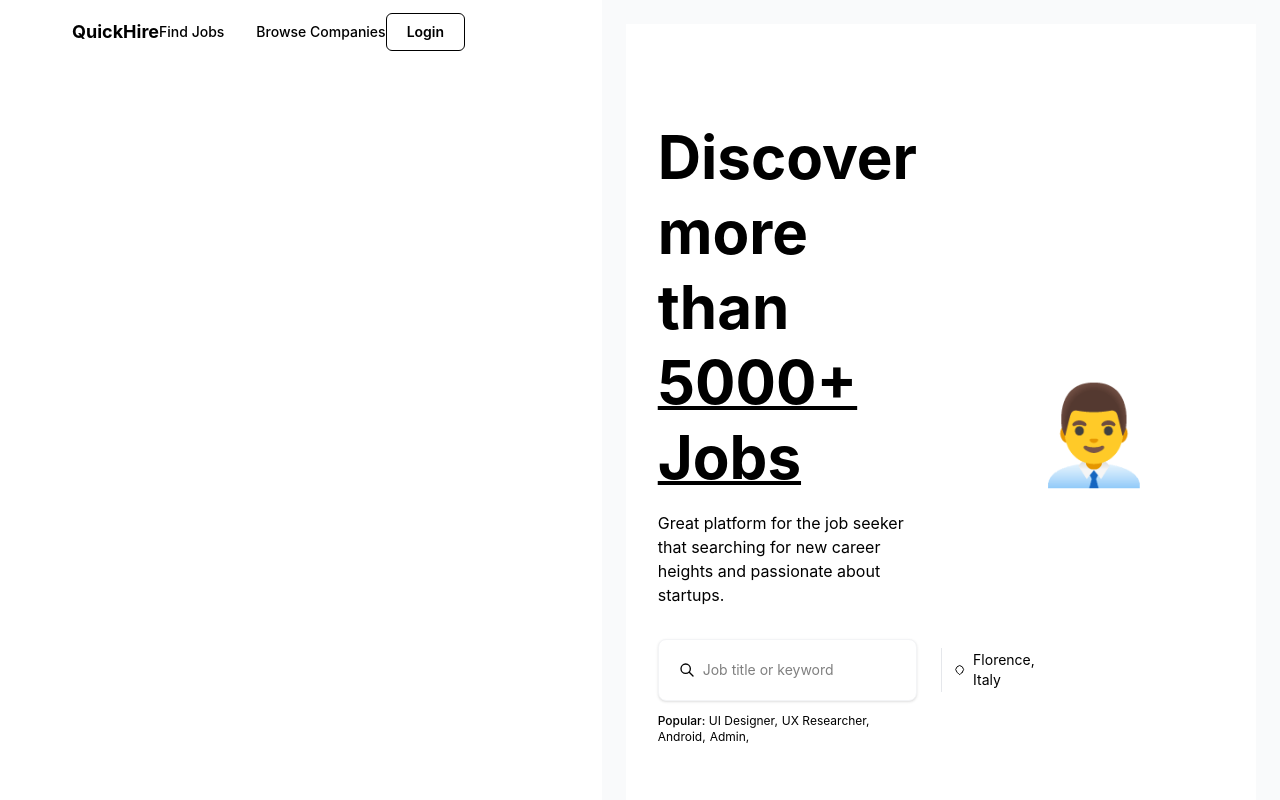
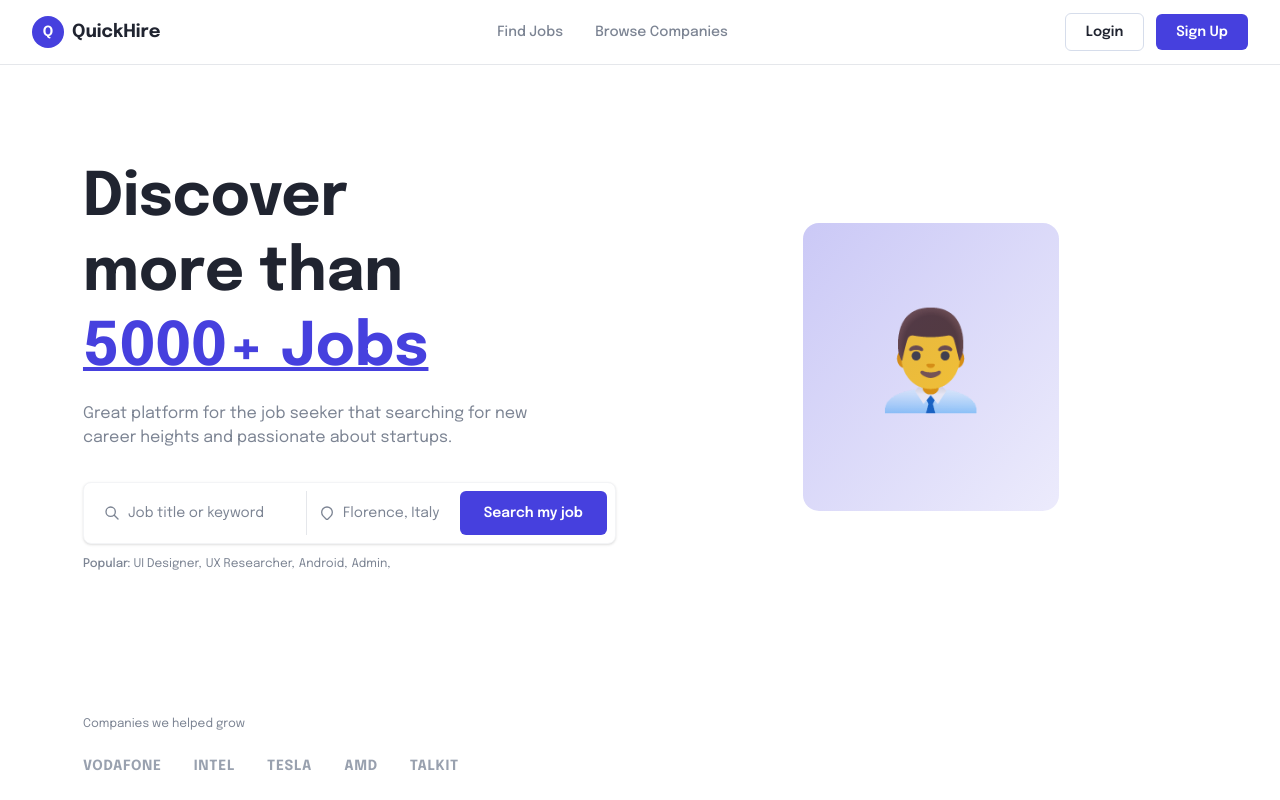
Before and after one commit to DeveloperDolon/qtech-job-task, a React (Vite) app in the folder client/: page / in a window 1280 px wide. Shown: the top 800 px of the page. Built offline with nearby package versions, Linux system fonts and the light colour scheme; no server answers.

Commit message:
some fixing for layout, footer, navbar and home page

```diff
--- a/client/package.json
+++ b/client/package.json
@@ -16,8 +16,7 @@
     "react": "^19.2.0",
     "react-dom": "^19.2.0",
     "react-redux": "^9.2.0",
-    "react-router-dom": "^7.13.1",
-    "tailwindcss": "^4.2.1"
+    "react-router-dom": "^7.13.1"
   },
   "devDependencies": {
     "@eslint/js": "^9.39.1",
@@ -29,6 +28,7 @@
     "eslint-plugin-react-hooks": "^7.0.1",
     "eslint-plugin-react-refresh": "^0.4.24",
     "globals": "^16.5.0",
+    "tailwindcss": "^4.2.1",
     "typescript": "~5.9.3",
     "typescript-eslint": "^8.48.0",
     "vite": "^7.3.1"
--- a/client/src/components/layout/MainLayout.tsx
+++ b/client/src/components/layout/MainLayout.tsx
@@ -1,16 +1,24 @@
+import { Outlet } from "react-router-dom";
+import Footer from "../shared/Footer";
 import Navbar from "../shared/NavBar";
-import { Outlet } from "react-router-dom";
 
 const MainLayout = () => {
+  return (
+    <div className="min-h-screen flex flex-col">
+      {/* Navbar */}
+      <header className="sticky top-0 z-50 bg-white/80 backdrop-blur-md border-b border-gray-200">
+        <Navbar />
+      </header>
 
-  return (
-    <div className="min-h-screen bg-gray-50 flex">
-      <Navbar/>
-      <div className="flex-1 flex flex-col">
-        <main className="flex-1 p-6 overflow-y-auto">
-          <Outlet />
-        </main>
+      {/* Main Content */}
+      <div className="bg-white max-w-[1500px] mx-auto min-h-[60vh]">
+        <Outlet />
       </div>
+
+      {/* Footer */}
+      <footer className="bg-white border-t border-gray-200 mt-10">
+        <Footer />
+      </footer>
     </div>
   );
 };
--- a/client/src/components/shared/Footer.tsx
+++ b/client/src/components/shared/Footer.tsx
@@ -3,7 +3,7 @@ import React from "react";
 const Footer: React.FC = () => {
   return (
     <footer className="bg-brand-dark text-white pt-14 pb-8">
-      <div className="max-w-7xl mx-auto px-4 sm:px-6 lg:px-8">
+      <div className="max-w-[1500px] mx-auto px-4 sm:px-6 lg:px-8">
         <div className="grid grid-cols-1 md:grid-cols-4 gap-10 mb-12">
           {/* Brand */}
           <div className="md:col-span-1">
--- a/client/src/components/shared/NavBar.tsx
+++ b/client/src/components/shared/NavBar.tsx
@@ -15,8 +15,8 @@ const Navbar: React.FC = () => {
   };
 
   return (
-    <nav className="bg-white border-b border-gray-100 sticky top-0 z-50">
-      <div className="max-w-7xl mx-auto px-4 sm:px-6 lg:px-8">
+    <nav className="bg-white sticky top-0 z-50">
+      <div className="max-w-[1500px] mx-auto px-4 sm:px-6 lg:px-8">
         <div className="flex items-center justify-between h-16">
           {/* Logo */}
           <Link to="/" className="flex items-center gap-2">
--- a/client/src/index.css
+++ b/client/src/index.css
@@ -1 +1,44 @@
+@import url('https://fonts.googleapis.com/css2?family=Epilogue:wght@400;500;600;700;800&display=swap');
+
 @import "tailwindcss";
+
+/* Base styles */
+@layer base {
+  body {
+    font-family: 'Epilogue', sans-serif;
+    color: #202430;
+  }
+}
+
+/* Custom Utilities */
+@utility line-clamp-2 {
+  display: -webkit-box;
+  -webkit-line-clamp: 2;
+  -webkit-box-orient: vertical;
+  overflow: hidden;
+}
+
+@utility line-clamp-3 {
+  display: -webkit-box;
+  -webkit-line-clamp: 3;
+  -webkit-box-orient: vertical;
+  overflow: hidden;
+}
+
+@theme {
+  --color-primary: #4640DE;
+  --color-primary-light: #F8F8FD;
+  --color-primary-50: #F0F0FF;
+  --color-primary-100: #E1E1FF;
+  --color-primary-500: #4640DE;
+  --color-primary-600: #3B35C9;
+  --color-primary-700: #2F29A6;
+
+  --color-brand-purple: #4640DE;
+  --color-brand-dark: #202430;
+  --color-brand-gray: #7C8493;
+  --color-brand-lightgray: #D6DDEB;
+  --color-brand-bg: #F8F8FD;
+
+  --font-epilogue: "Epilogue", sans-serif;
+}
--- a/client/src/pages/HomePage.tsx
+++ b/client/src/pages/HomePage.tsx
@@ -42,9 +42,9 @@ const HomePage: React.FC = () => {
   };
 
   return (
-    <div className="bg-white">
+    <div className="">
       {/* Hero */}
-      <section className="bg-brand-bg overflow-hidden">
+      <section className=" overflow-hidden">
         <div className="max-w-7xl mx-auto px-4 sm:px-6 lg:px-8 py-16 md:py-24">
           <div className="grid grid-cols-1 md:grid-cols-2 gap-12 items-center">
             <div>
```
Also changed, not shown: 1 other file (tests, documents, lock files or other folders).
